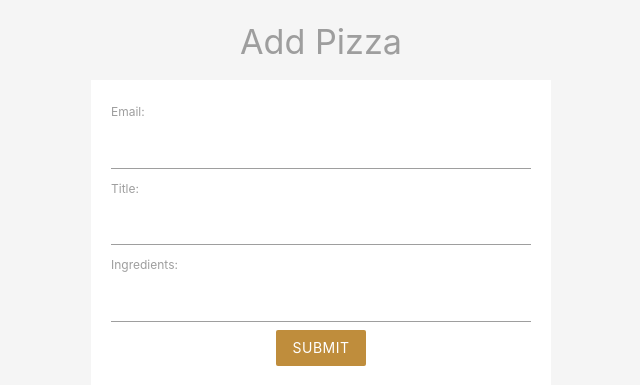
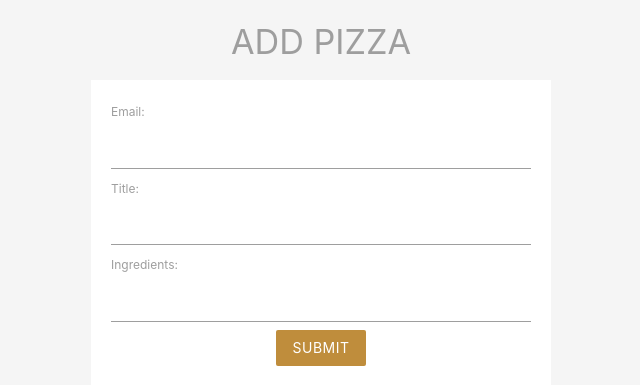
Before and after one commit to placideirandora/pizza-store-with-php, a PHP site: page /add-pizza.php in a window 1280 px wide. Shown: the part 64-449 px from the top of the page, without its empty margins (319-959 px from the left). Run offline with PHP 8.4, Linux system fonts and the light colour scheme.

Commit message:
Put the heading in uppercase

```diff
--- a/add-pizza.php
+++ b/add-pizza.php
@@ -4,7 +4,7 @@
 <html lang="en">
     <?php require 'templates/header.php' ?>
     <section class="container grey-text">
-        <h4 class="center">Add Pizza</h4>
+        <h4 class="center">ADD PIZZA</h4>
         <form action="add-pizza.php" method="POST" class="white">
             <label for="email">Email:</label>
             <input type="text" name="email" value="<?php echo htmlspecialchars($email) ?>">
```
